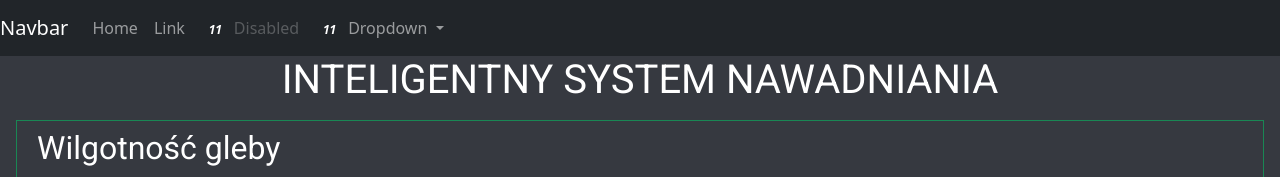
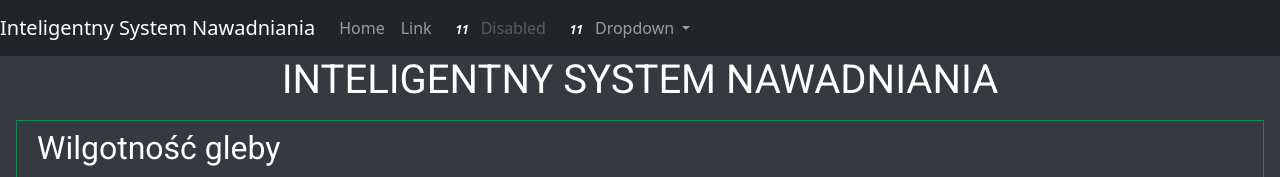
Before and after one commit to sosna9/bootstraplearning, a Flask app: page /get_data in a window 1280 px wide. Shown: the top 177 px of the page. Run offline with Flask 2, Linux system fonts and the light colour scheme; data comes from the database, SQL or seed files in the repository; some libraries are stand-ins or nearby versions.

Commit message:
minor updates to navbar

```diff
--- a/templates/newchart.html
+++ b/templates/newchart.html
@@ -13,7 +13,7 @@
 
  <body>
  <nav class="navbar navbar-icon-top navbar-expand-lg navbar-dark bg-dark">
-    <a class="navbar-brand" href="#">Navbar</a>
+    <a class="navbar-brand" href="#">Inteligentny System Nawadniania</a>
     <button class="navbar-toggler" type="button" data-toggle="collapse" data-target="#navbarSupportedContent">
     <span class="navbar-toggler-icon"></span>
   </button>
```
